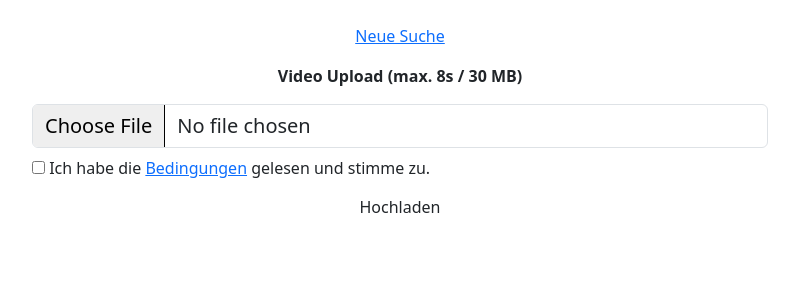
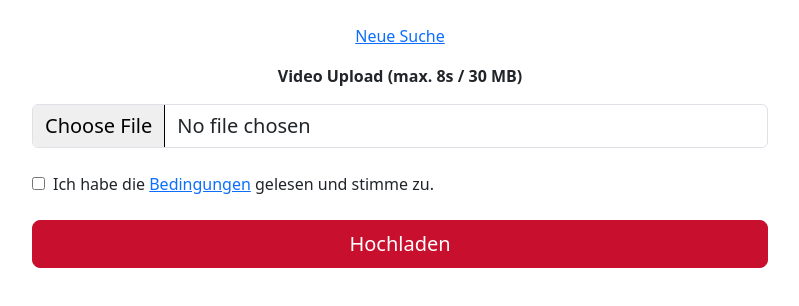
Before and after one commit to jensbruegmann86/supportervideos, a Next.js app: page /upload in a window 1280 px wide. Shown: the top 306 px of the page, without its empty margins (240-1039 px from the left). Built offline with nearby package versions, Linux system fonts and the light colour scheme.

Commit message:
Fix .btn-gkm CSS specificity vs Bootstrap and improve upload form spacing

```diff
--- a/app/globals.css
+++ b/app/globals.css
@@ -16,9 +16,19 @@ body {
   font-size: 0.85rem;
 }
 
-.btn-gkm {
+/* .btn.btn-gkm (not just .btn-gkm) so specificity beats Bootstrap's own .btn
+   rule regardless of stylesheet load order - otherwise Bootstrap's transparent
+   default background wins the cascade tie and the button looks unstyled. */
+.btn.btn-gkm {
   background-color: var(--gkm-red);
   border-color: var(--gkm-red);
+  color: #fff;
+}
+
+.btn.btn-gkm:hover,
+.btn.btn-gkm:focus {
+  background-color: #a30d25;
+  border-color: #a30d25;
   color: #fff;
 }
 
--- a/app/upload/page.js
+++ b/app/upload/page.js
@@ -153,15 +153,17 @@ export default function UploadPage() {
                   />
                 </div>
               </div>
-              <div className="row g-3 mb-2 text-start">
-                <div className="col">
-                  <label>
-                    <input
-                      type="checkbox"
-                      checked={agree}
-                      onChange={(e) => setAgree(e.target.checked)}
-                      required
-                    />{" "}
+              <div className="row g-3 mb-4 mt-1 text-start">
+                <div className="col d-flex align-items-start gap-2">
+                  <input
+                    type="checkbox"
+                    id="agreement"
+                    checked={agree}
+                    onChange={(e) => setAgree(e.target.checked)}
+                    required
+                    style={{ marginTop: "0.3rem" }}
+                  />
+                  <label htmlFor="agreement" className="mb-0">
                     Ich habe die <a href="/terms" target="_blank">Bedingungen</a> gelesen und stimme zu.
                   </label>
                 </div>
@@ -170,7 +172,7 @@ export default function UploadPage() {
                 <p className={status === "error" ? "text-danger" : ""}>{message}</p>
               )}
               <div className="d-grid">
-                <button className="btn btn-gkm" type="submit" disabled={status === "uploading" || status === "validating"}>
+                <button className="btn btn-gkm btn-lg" type="submit" disabled={status === "uploading" || status === "validating"}>
                   {status === "uploading"
                     ? "L\u00e4dt hoch..."
                     : status === "validating"
```
